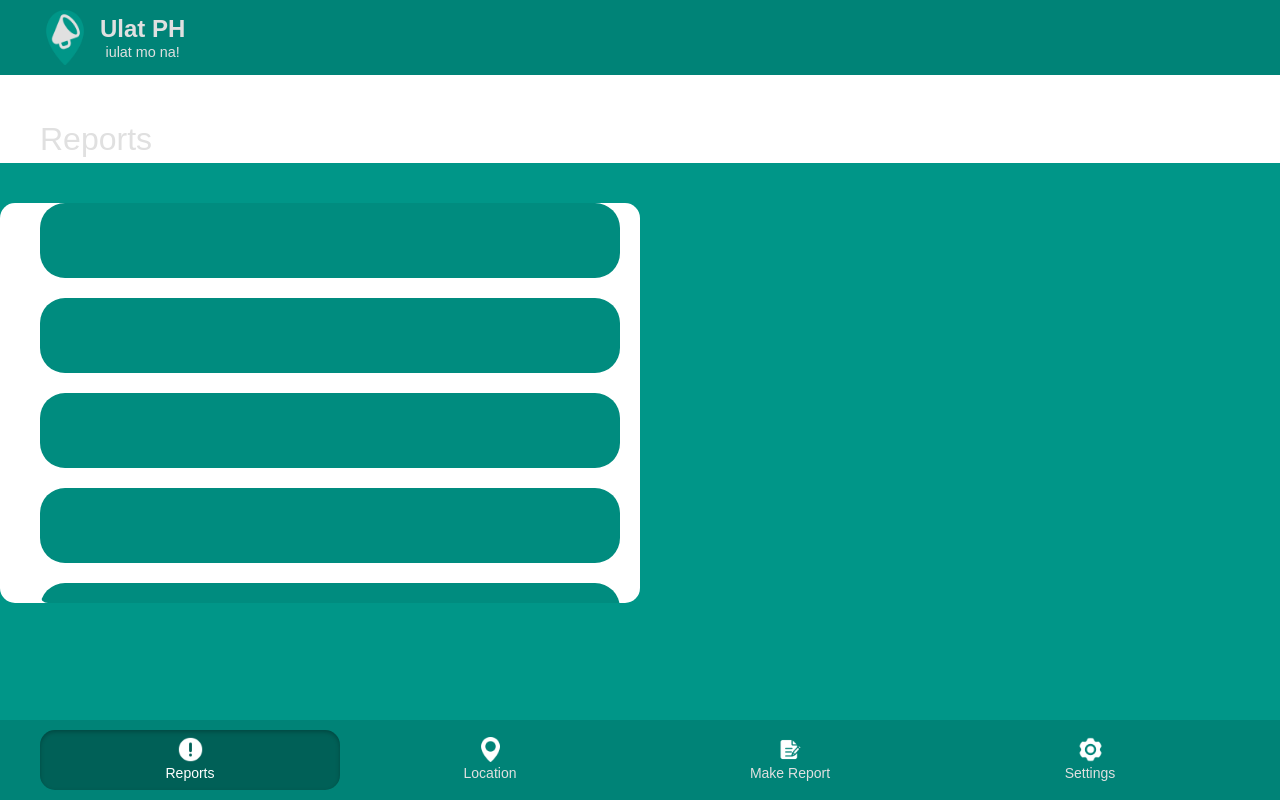
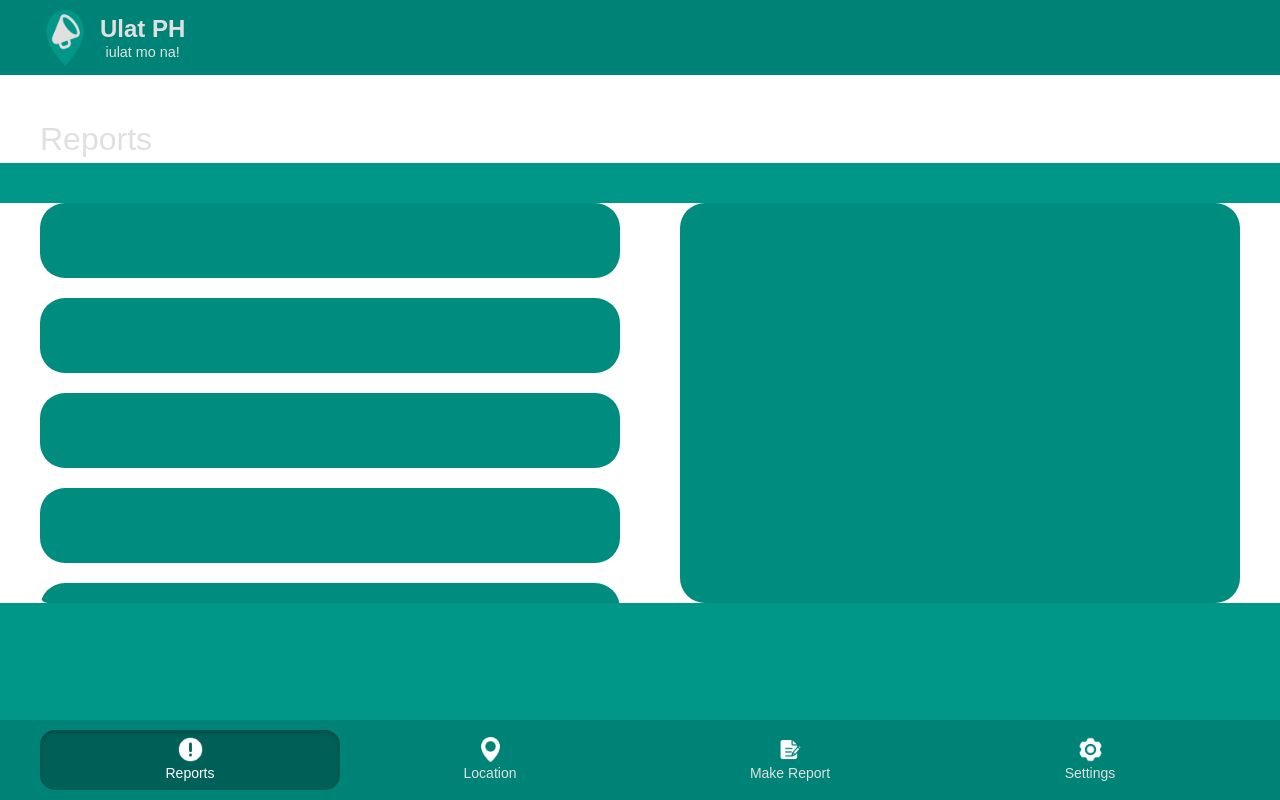
Before and after one commit to vnclrd/metro-realtime, a React (Vite) app in the folder frontend/: page /core in a window 1280 px wide. Built offline with nearby package versions, Linux system fonts and the light colour scheme.

Commit message:
Create right panel

```diff
--- a/frontend/src/jsx/Core.jsx
+++ b/frontend/src/jsx/Core.jsx
@@ -24,15 +24,15 @@ function Core() {
           activeDiv === 'div1' ? 'bg-[#009688]' : 'hidden'
         }`}
       >
+        {/* Page Title */}
         <div className='bg-white mb-10'>
           <h1 className='text-[2rem] text-[#e0e0e0] pl-10 mt-10'>Reports</h1>
         </div>
 
-
+        {/* Panels */}
+        <div className='flex'>
           {/* Left Panel */}
-
-            <div className='flex align-center justify-center w-[50%] h-[400px] bg-[#fff] rounded-[15px] pl-10'>
-
+          <div className='flex align-center justify-center w-[50%] h-[400px] bg-[#fff] pl-10'>
             <div class="flex flex-col w-[100%] gap-5 pr-5 overflow-y-scroll rounded-lg">
               <div class="w-full h-[75px] rounded-[25px] bg-[#008C7F] flex-shrink-0"></div>
               <div class="w-full h-[75px] rounded-[25px] bg-[#008C7F] flex-shrink-0"></div>
@@ -42,19 +42,30 @@ function Core() {
               <div class="w-full h-[75px] rounded-[25px] bg-[#008C7F] flex-shrink-0"></div>
               <div class="w-full h-[75px] rounded-[25px] bg-[#008C7F] flex-shrink-0"></div>
             </div>
+          </div>
+
+          {/* Right Panel */}
+          <div className='flex items-center justify-center w-[50%] h-[400px] bg-[#fff] pl-10 pr-10'>
+            <div className='w-[100%] h-full bg-[#008C7F] rounded-[25px]'></div>
+
 
           </div>
 
 
-          {/* Right Panel
-          <div className='w-[50%] h-[350px] bg-[#fff] rounded-[25px]'></div>
-          */}
+        </div>
+
+
+
 
 
 
 
 
       </div>
+
+      {/* Right Panel
+      <div className='w-[50%] h-[350px] bg-[#fff] rounded-[25px]'></div>
+      */}
 
 
 
```
Lines whose indentation alone changed are shown as unchanged.
